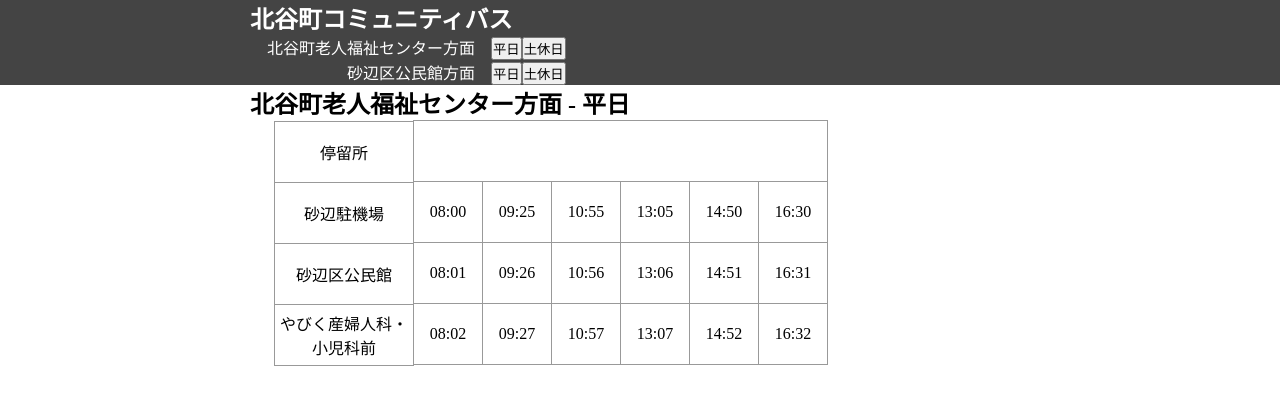
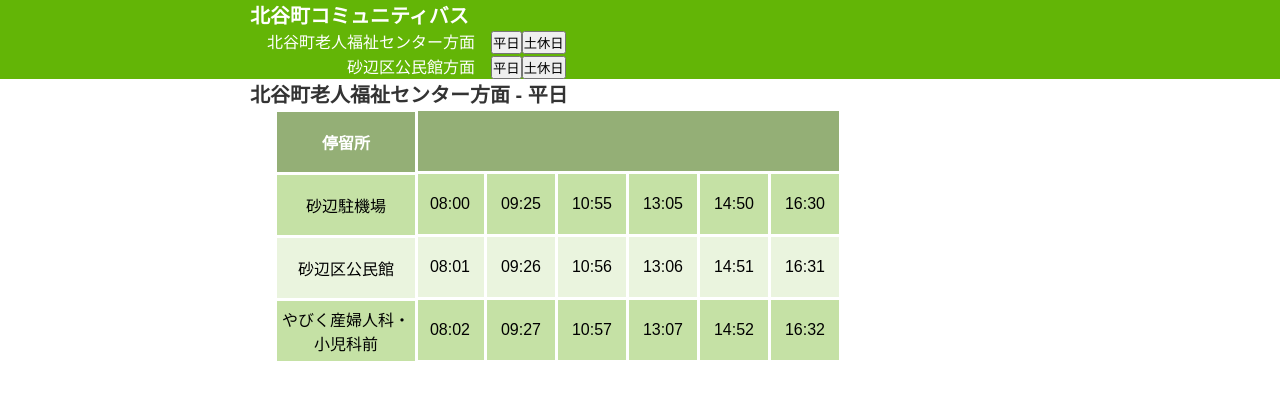
Before and after one commit to kdaisho/timetable-cbus, a React (Vite) app: page / in a window 1280 px wide. Shown: the top 404 px of the page. Built offline with nearby package versions, Linux system fonts and the light colour scheme.

Commit message:
Applying better style

```diff
--- a/src/Header.js
+++ b/src/Header.js
@@ -5,14 +5,11 @@ const Header = props => {
     return (
         <header>
             <div className="container">
-                <h1 className="title is-5 has-text-white">
-                    北谷町コミュニティバス
-                </h1>
+                <h1 className="title">北谷町コミュニティバス</h1>
                 {directions.map(dir => (
                     <div className="buttons" key={dir.id}>
                         <span className="buttons-title">{dir.dirName}</span>
                         <button
-                            className="button is-light is-small"
                             onClick={toggleDirection}
                             data-dirname={dir.dirName}
                             data-dirid={dir.dirId}
@@ -22,7 +19,6 @@ const Header = props => {
                             {dir.weekday.name}
                         </button>
                         <button
-                            className="button is-light is-small"
                             onClick={toggleDirection}
                             data-dirname={dir.dirName}
                             data-dirid={dir.dirId}
--- a/src/Table.js
+++ b/src/Table.js
@@ -4,14 +4,14 @@ const Table = props => {
     const { arrivals, direction, day, directionId, dayId } = props;
     return (
         <div className="container">
-            <h2 className="title is-5">
+            <h2 className="direction-name">
                 {direction} - {day}
             </h2>
             <div className="container-table section">
                 <div className="table-scroll">
                     <table className="table">
                         <thead>
-                            <tr>
+                            <tr class="first-row">
                                 <td className="fixed">
                                     <span>停留所</span>
                                 </td>
--- a/src/scss/main.scss
+++ b/src/scss/main.scss
@@ -1,3 +1,4 @@
+@import "partials/variables.scss";
 @import "partials/general.scss";
 @import "partials/header.scss";
 @import "partials/table.scss";
--- a/src/scss/partials/general.scss
+++ b/src/scss/partials/general.scss
@@ -1,12 +1,8 @@
 body,
 body * {
+    font-family: Arial, sans-serif;
     margin: 0;
     padding: 0;
-}
-
-header {
-    background: #444;
-    color: #fff;
 }
 
 .container {
--- a/src/scss/partials/header.scss
+++ b/src/scss/partials/header.scss
@@ -1,3 +1,12 @@
+header {
+    background: $primary-green;
+    color: #fff;
+
+    .title {
+        font-size: 1.25rem;
+    }
+}
+
 .buttons:last-child {
     margin-bottom: 0;
 }
--- a/src/scss/partials/table.scss
+++ b/src/scss/partials/table.scss
@@ -1,17 +1,37 @@
+.direction-name {
+    color: $black;
+    font-size: 1.25rem;
+}
+
 .container-table {
     max-width: 100%;
     margin-left: 1.5rem;
     position: relative;
+
     .table-scroll {
         overflow-x: auto;
         margin-left: 139px;
     }
-}
+
     .table {
         border-collapse: collapse;
 
+        thead {
+            tr.first-row,
+            tr:nth-child(1) td.fixed {
+                background: $green;
+                color: #fff;
+                font-weight: bold;
+            }
+        }
+
+        tr,
+        tr:nth-child(odd) td.fixed {
+            background: $light-green;
+        }
+
         td {
-        border: 1px solid #999;
+            border: 3px solid #fff;
             height: 60px;
             padding: 0 9px;
             text-align: center;
@@ -27,10 +47,19 @@
         }
 
         .fixed {
+            left: 0;
+            margin-top: -1px;
+            max-width: 120px;
+            padding: 0 9px;
             position: absolute;
-        left: 0;
-        padding: 0 9px;
             width: 100%;
-        max-width: 120px;
+        }
+
+        tbody {
+            tr:nth-child(even),
+            tr:nth-child(even) .fixed {
+                background: lighten($light-green, 15%);
             }
         }
+    }
+}
--- /dev/null
+++ b/src/scss/partials/variables.scss
@@ -0,0 +1,4 @@
+$primary-green: #63b506;
+$light-green: #c5e1a5;
+$green: #94af76;
+$black: #333;
```
Lines whose indentation alone changed are shown as unchanged.
